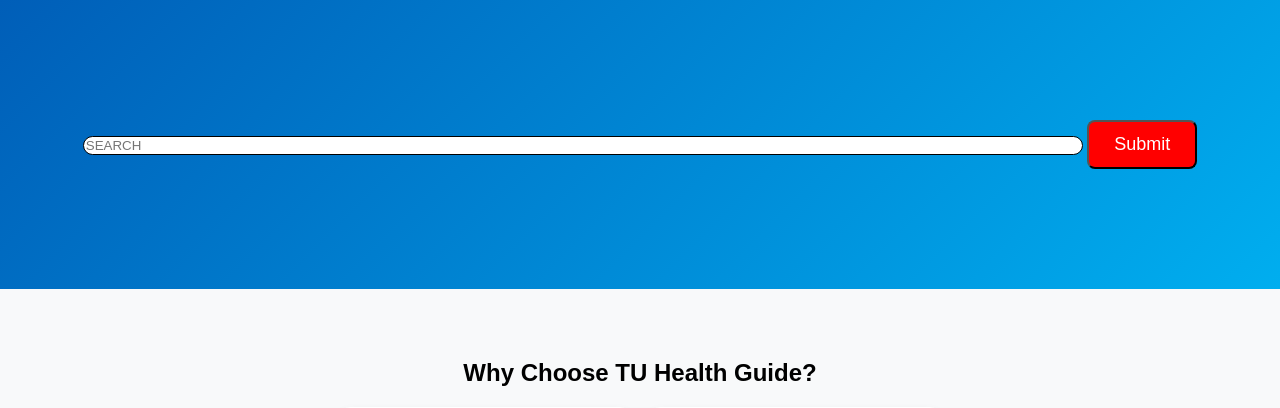
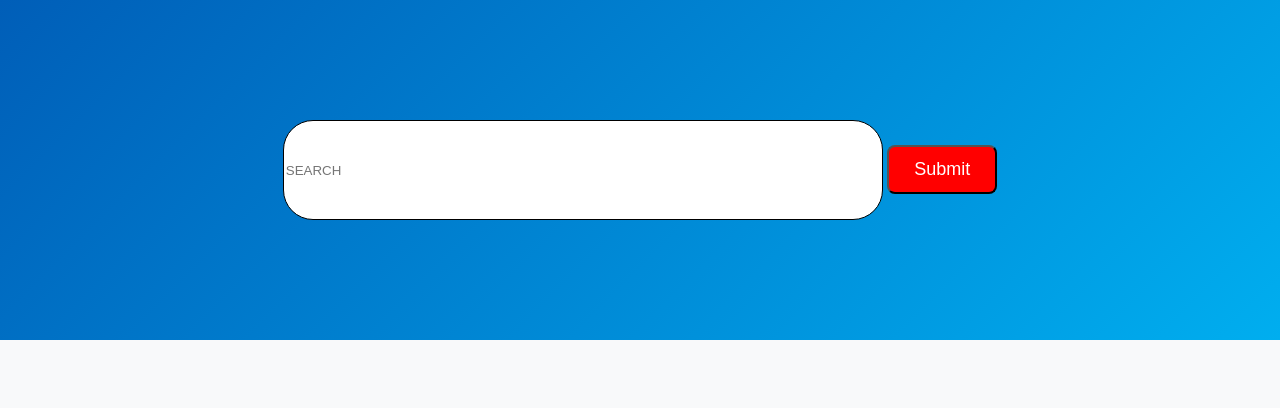
Before and after one commit to TU-HealthGuide/TUHealthguide, a PHP site: page / in a window 1280 px wide. Shown: the part 180-588 px from the top of the page. Run offline with PHP 8.4, Linux system fonts and the light colour scheme.

Commit message:
Update styles.css

```diff
--- a/styles.css
+++ b/styles.css
@@ -60,7 +60,8 @@ nav a:hover {
 }
 
 #search {
-    width: 1000px;
+    width: 600px;
+    height: 100px;
     border-radius: 30px;
     border:1px black solid;
 }
```
